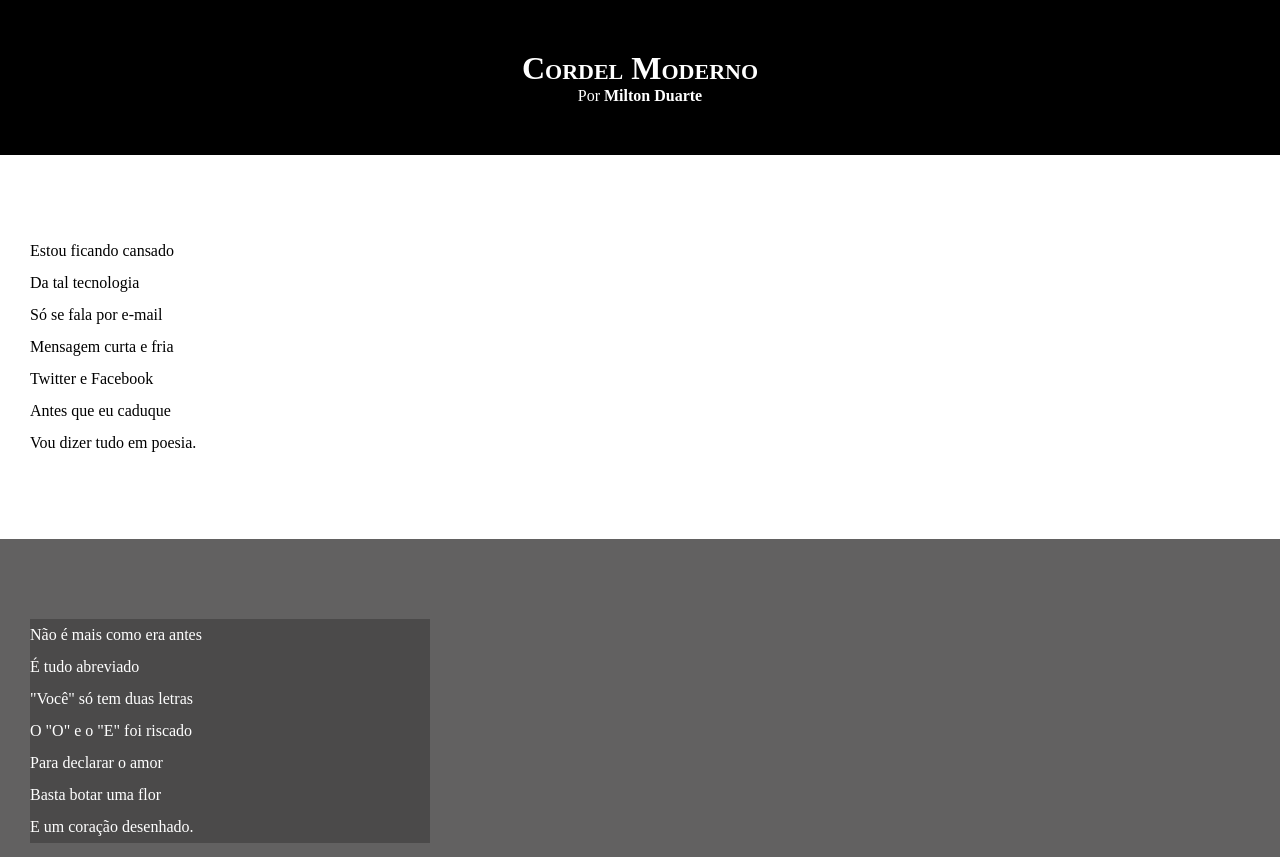
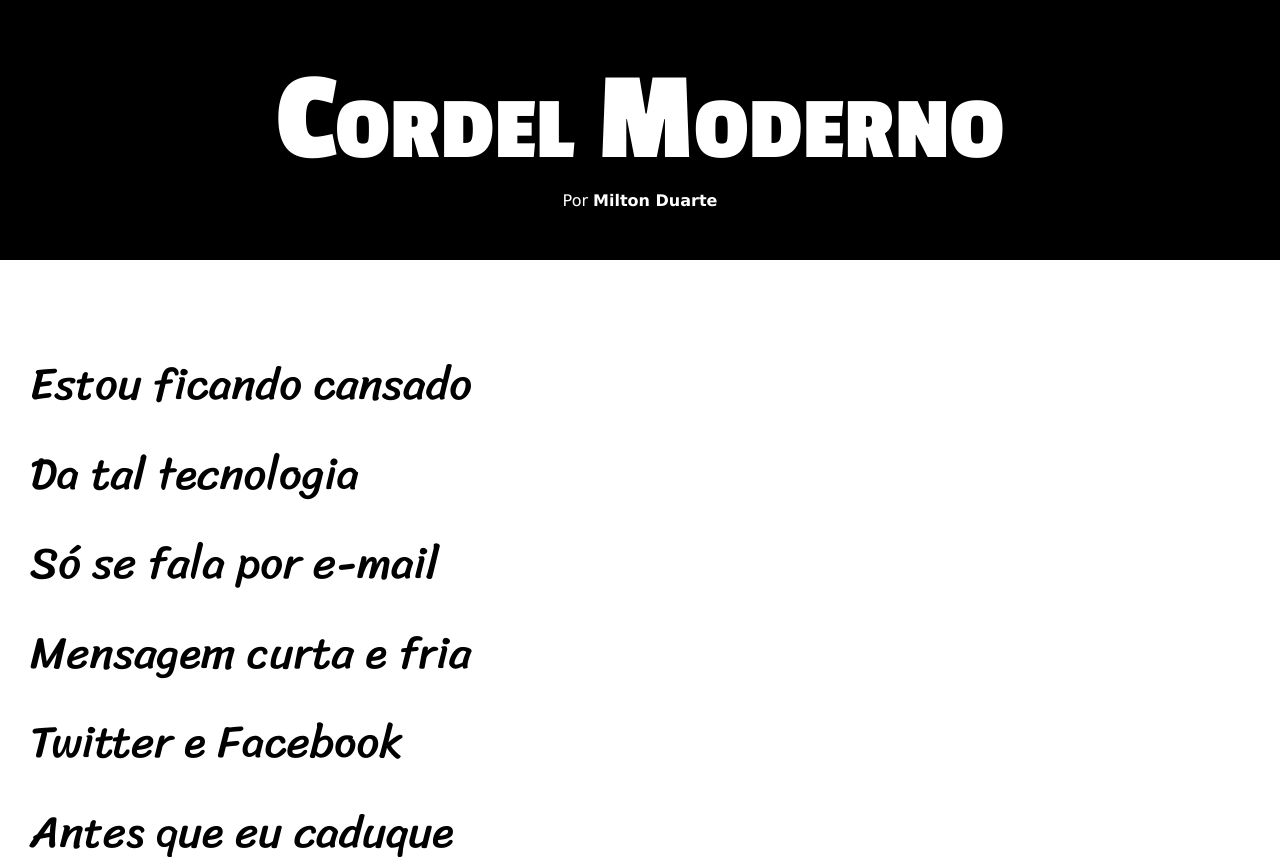
Before and after one commit to Victorfxc/HTML-CSS, a plain HTML site: page desafios/d012/index.html in a window 1280 px wide. Shown: the top 857 px of the page. Drawn offline with Linux system fonts and the light colour scheme.

Commit message:
atualização de estilos desafio 12

```diff
--- a/desafios/d012/style.css
+++ b/desafios/d012/style.css
@@ -1,12 +1,22 @@
 @charset "UTF-8";
+@import url('https://fonts.googleapis.com/css2?family=Bebas+Neue&family=Passion+One:wght@400;700;900&family=Sriracha&display=swap');
+@import url('https://fonts.googleapis.com/css2?family=Bebas+Neue&family=Passion+One:wght@400;700;900&family=Sriracha&display=swap');
+
+:root{
+    --fonte1: Verdana, Geneva, Tahoma, sans-serif;
+    --fonte2: "Passion One", cursive;
+    --fonte3:  "Sriracha", cursive;
+}
 
 * {
     margin: 0px;
     padding: 0px;
+
 }
 html, body{
     min-height: 100vh;
     background-color: darkgray;
+    font-family: var(--fonte1);
 }
 header{
     background-color: black;
@@ -16,6 +26,8 @@ header{
 header > h1{
     padding-top: 50px;
     font-variant: small-caps;
+    font-family: var(--fonte2);
+    font-size: 10vw;
 }
 header > p{
     padding-bottom: 50px;
@@ -33,6 +45,8 @@ section{
     padding-bottom: 10vh;
     line-height: 2em;
     padding-left: 30px;
+    font-family: var(--fonte3);
+    font-size: 3.5vw;
 }
 section.normal{
     background-color: white;
@@ -44,7 +58,8 @@ section.imagem{
 }
 section.imagem > P{
     background-color: rgba(0, 0, 0, 0.234);
-    width: 400px;
+    display: inline-block;
+    padding: 5px;
 }
 footer{
     background-color: black;
```
